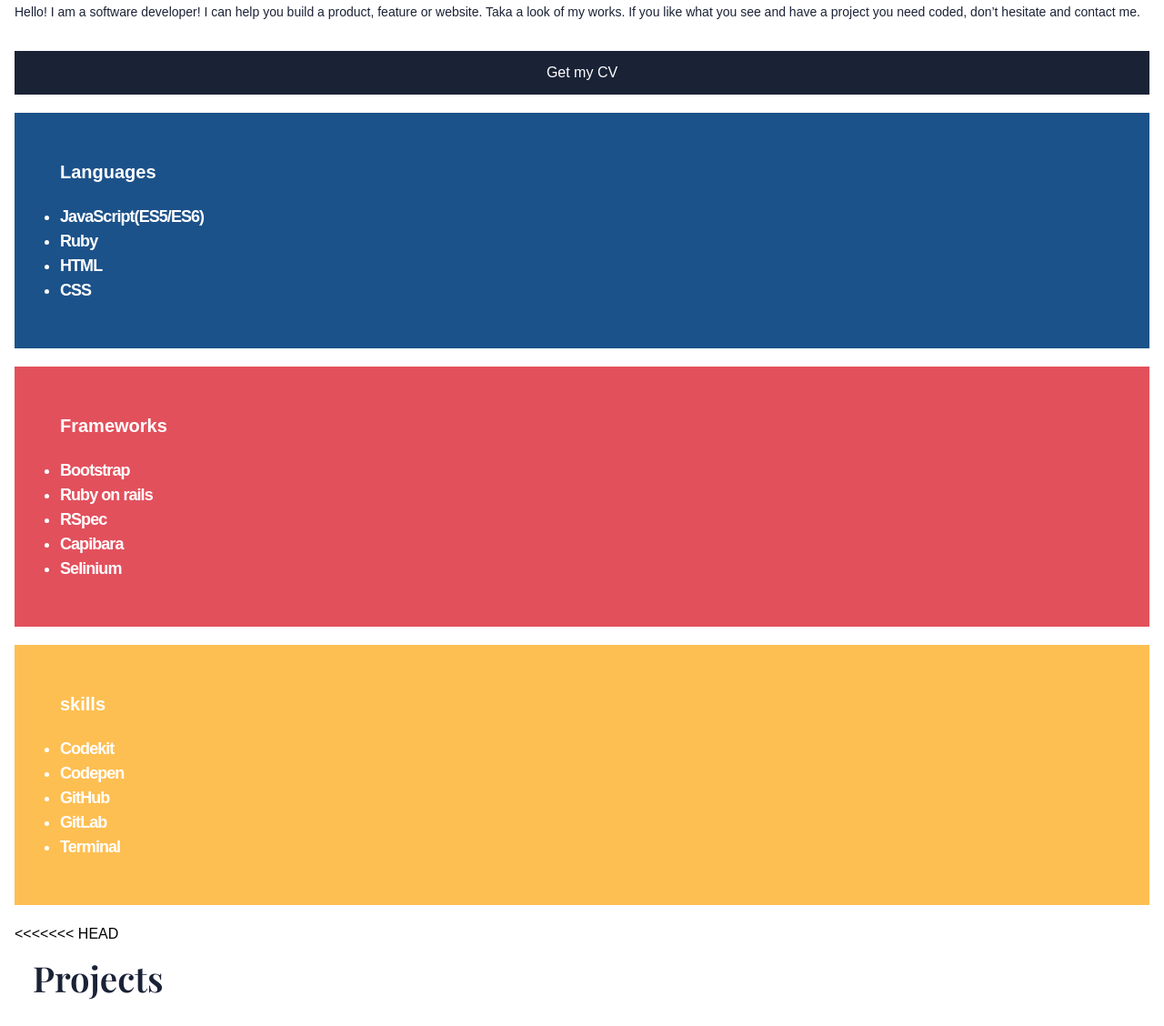
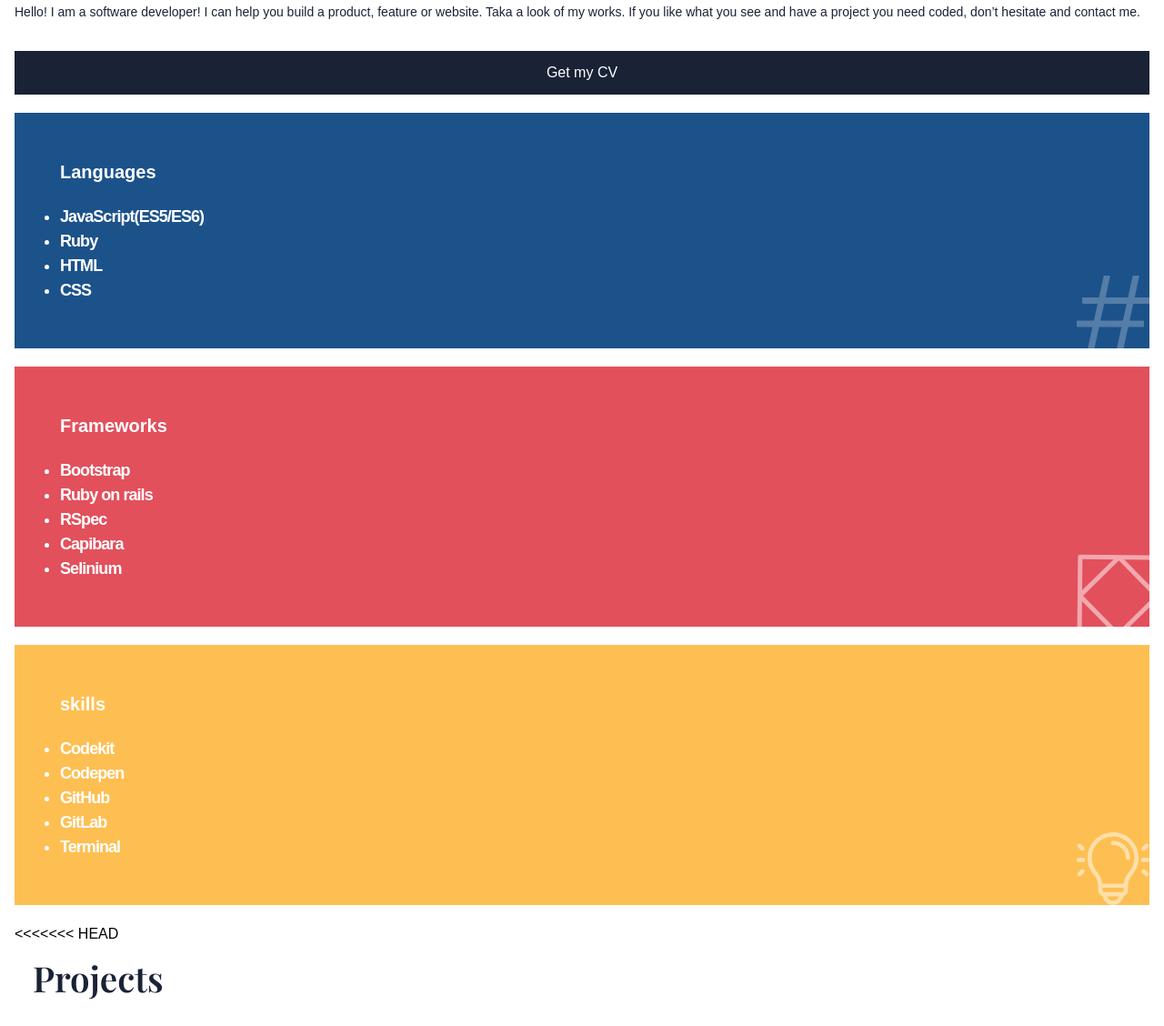
Before and after one commit to TahenyBELGUITH/my-identity, a website: page index.html in a window 1280 px wide. Shown: the part 2259-3387 px from the top of the page at 91% size. Drawn offline with nearby package versions, Linux system fonts and the light colour scheme; grey boxes are pictures that could not be loaded; some icons are missing.

Commit message:
Update the form contact

```diff
--- a/styling.css
+++ b/styling.css
@@ -136,8 +136,6 @@ footer nav ul {
   font-size: 9px;
   padding: 4px 7px;
   position: relative;
-
-  /* margin: 20px; */
   margin: 2px;
 }
 
@@ -204,11 +202,8 @@ form button:hover {
   padding: 50px;
   margin: 20px 0;
   background-color: #1c528a;
-<<<<<<< HEAD
   background-image: url("images/languages.svg");
-=======
   background-image: url("images/languages-shape.svg");
->>>>>>> 32530798545b3721bd9bc6e89794831bfe1a214d
   background-repeat: no-repeat;
   position: relative;
   background-position: 100% 100%;
@@ -239,11 +234,8 @@ form button:hover {
   padding: 50px;
   margin: 20px 0;
   background-color: #e2505c;
-<<<<<<< HEAD
   background-image: url("images/frameworks.svg");
-=======
   background-image: url("images/frameworks-shape.svg");
->>>>>>> 32530798545b3721bd9bc6e89794831bfe1a214d
   background-repeat: no-repeat;
   position: relative;
   background-position: 100% 100%;
@@ -254,17 +246,13 @@ form button:hover {
   padding: 50px;
   margin: 20px 0;
   background-color: #febf52;
-<<<<<<< HEAD
   background-image: url("images/skills.svg");
-=======
   background-image: url("images/skills-shape.svg");
->>>>>>> 32530798545b3721bd9bc6e89794831bfe1a214d
   background-repeat: no-repeat;
   position: relative;
   background-position: 100% 100%;
   background-size: 80px;
 }
-<<<<<<< HEAD
 
 .form-container {
   background-color: #f9f9fa;
@@ -348,5 +336,3 @@ footer a {
   padding-left: 16px;
   text-decoration: none;
 }
-=======
->>>>>>> 32530798545b3721bd9bc6e89794831bfe1a214d
```
